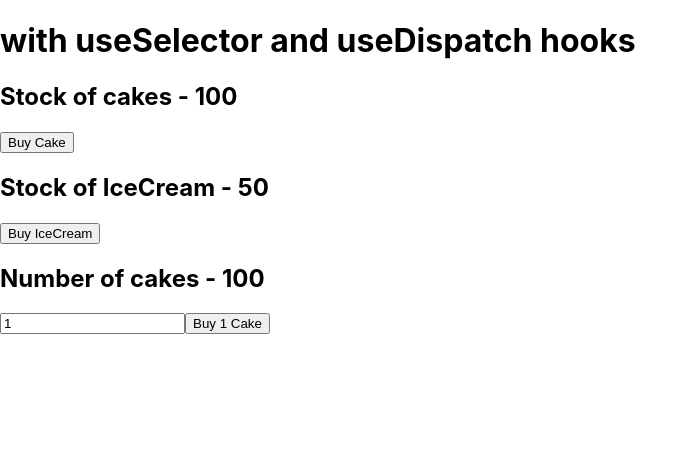
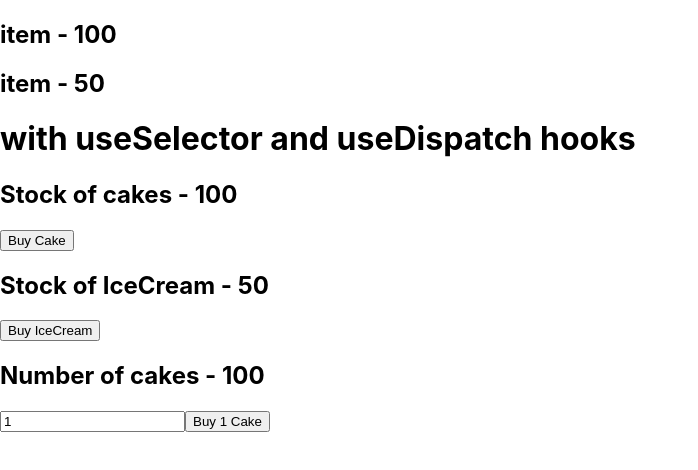
Before and after one commit to KVerma-developer/redux, a React (Create React App) app in the folder reduxwithreact/: page / in a window 1280 px wide. Shown: the top 470 px of the page, without its empty margins (0-698 px from the left). Built offline with nearby package versions, Linux system fonts and the light colour scheme.

Commit message:
map state to prop function in Item container check app.js

```diff
--- a/reduxwithreact/src/App.js
+++ b/reduxwithreact/src/App.js
@@ -4,12 +4,16 @@ import store from './redux/store';
 // import CakeContainer from './components/CakeContainer';
 import HooksCakeContainer from './components/HooksCakeContainer';
 import NewCakeContainer from './components/NewCakeContainer';
+import ItemContainer from './components/ItemContainer';
 
 
 function App() {
   return (
     <Provider store={store}>
     <div className="App">
+       {/* here i add props cake and with worked with terenary operator */}
+      <ItemContainer cake/>
+      <ItemContainer/>
      {/* <CakeContainer/> */}
      <HooksCakeContainer/>
      <NewCakeContainer/>
--- /dev/null
+++ b/reduxwithreact/src/components/ItemContainer.jsx
@@ -0,0 +1,33 @@
+import React from 'react';
+import { connect} from 'react-redux';
+
+///map state to prop function
+const ItemContainer = (props) => {
+  return (
+    <div>
+        <h2> item - {props.item} </h2>
+
+    </div>
+  )
+}
+
+/**
+ * This is a mapStateToProps function in React-Redux that returns the number of cakes or ice creams
+ * based on the ownProps passed to it.
+ * @returns The `mapStateToProps` function is returning an object with a single property `item`, which
+ * is assigned the value of `itemState`. The value of `itemState` is determined based on the value of
+ * `ownProps.cake`. If `ownProps.cake` is truthy, then `itemState` is assigned the value of
+ * `state.cake.numOfCakes`, otherwise it is
+ */
+//this funtion have two params state and ownProps
+const mapStateToProps = (state,ownProps) =>{
+    const itemState = ownProps.cake ? state.cake.numOfCakes :
+    state.iceCream.numOfIceCream
+
+    return{
+        item :itemState
+     }
+}
+
+
+export default connect(mapStateToProps)(ItemContainer)
```
